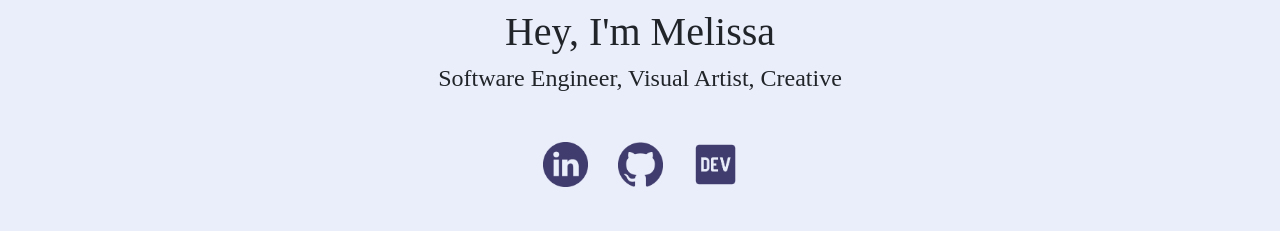
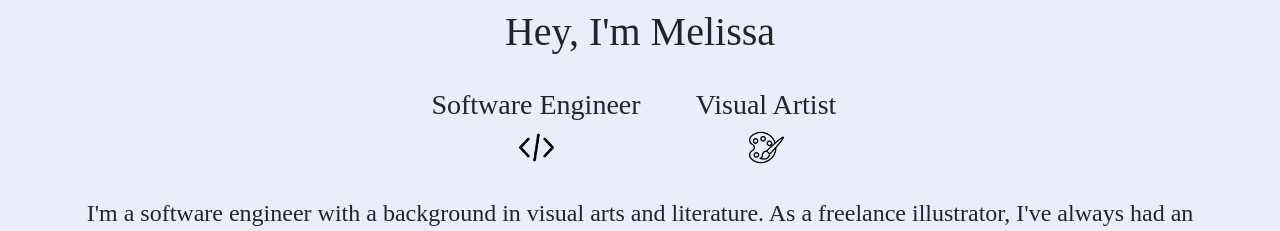
Before and after one commit to mguachun/melguachun.github.io, a React (Create React App) app: page / in a window 1280 px wide. Shown: the part 391-622 px from the top of the page. Built offline with nearby package versions, Linux system fonts and the light colour scheme; a web font is replaced by a local one.

Commit message:
changed job titles

```diff
--- a/src/Home.js
+++ b/src/Home.js
@@ -1,46 +1,38 @@
 import React from "react";
 import self from "./images/profile_img.png"
-import linkedin from './images/linkedin.png'
-import github from './images/github.png'
-import dev from './images/dev.png'
+// import linkedin from './images/linkedin.png'
+// import github from './images/github.png'
+// import dev from './images/dev.png'
+import paint from './images/paint.png'
+import coding from './images/coding.png'
 
 function Home() {
-    return(
+  return (
 
     <div className="container">
       <div className="row justify-content-center home-container">
         <div className="col-md-5">
           <div className="img-wrapper">
-              <img className="profile-image"  src={self} alt="profile-img" id="profile-img"></img>
+            <img className="profile-image" src={self} alt="profile-img" id="profile-img"></img>
           </div>
           {/* <img className="profile-image"  src={self} alt="profile-img" id="profile-img"></img> */}
           <div id="intro">
             {/* src={require("./images/profile_img.png")} */}
             <br></br>
-                <h1 > Hey, I'm Melissa</h1>
-                <h4>Software Engineer, Visual Artist, Creative </h4>
-                <a
-            href="https://www.linkedin.com/in/melissa-guachun/"
-            // target="_blank"
-            className="background-none"
-          >
-        <img src={linkedin} alt="" className="contact-icon" />
-        </a>
-        <a
-            href="https://github.com/mguachun"
-            // target="_blank"
-            className="background-none"
-          >
-        <img src={github} alt="" className="contact-icon" />
-        </a>
+            <h1> Hey, I'm Melissa</h1>
+            <br></br>
+            <div className="leftAdj">
 
-        <a
-            href="https://dev.to/melguachun"
-            // target="_blank"
-            className="background-none"
-          >
-        <img src={dev} alt="" className="contact-icon" />
-        </a>
+            <h3>Software Engineer </h3>
+            <img className="values" src={coding} />
+            </div>
+            <div className="rightAdj">
+            <h3>Visual Artist</h3>
+            <img className="values" src={paint}></img>
+
+            </div>
+            <div>
+            </div>
           </div>
         </div>
       </div>
```
Lines whose indentation alone changed are shown as unchanged.
